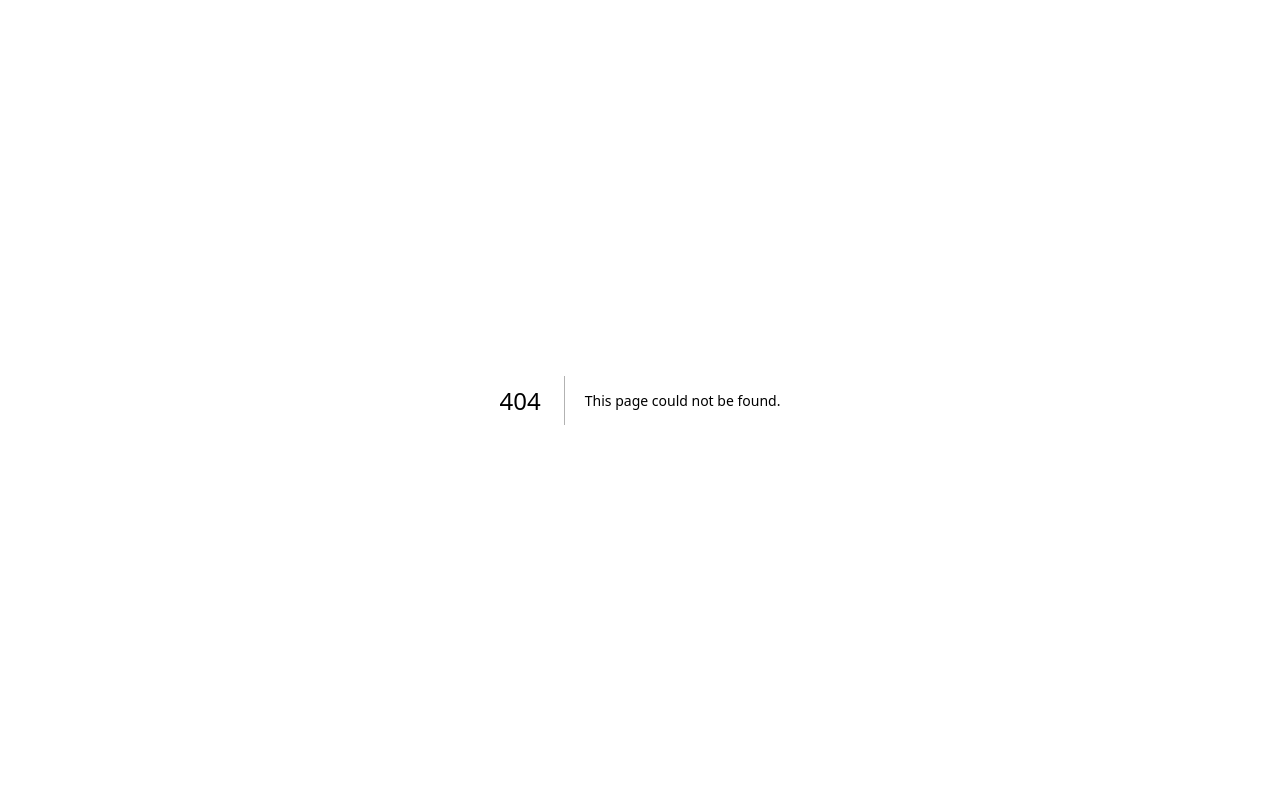
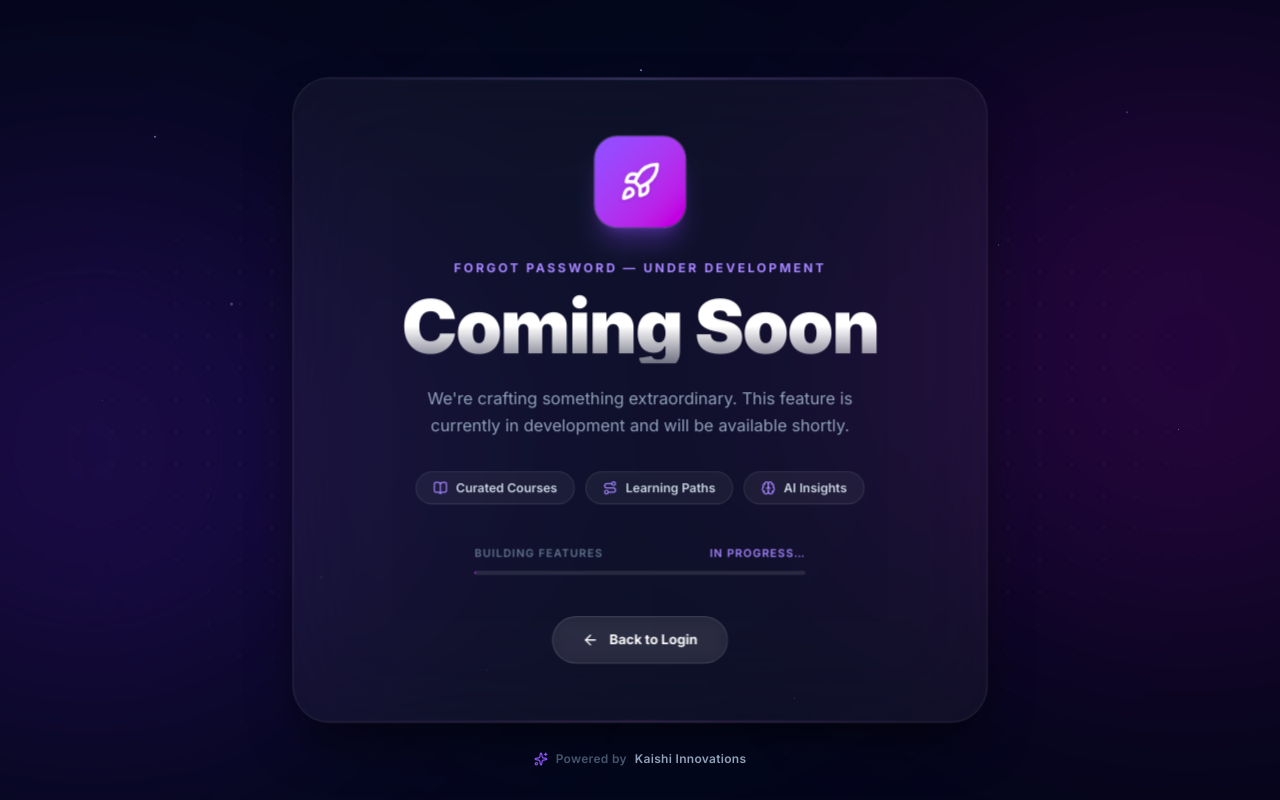
Before and after one commit to Senuja2001/learninghub, a Next.js app in the folder learninghub/: page /forgot-password in a window 1280 px wide. Before the commit this address had no page. Built offline with nearby package versions, Linux system fonts and the light colour scheme.

Commit message:
feat(AuthPages): add ComingSoon component for Forgot, Login, Register, Reset Password, and Not Found pages

```diff
--- /dev/null
+++ b/learninghub/app/(auth)/forgot-password/page.tsx
@@ -0,0 +1,11 @@
+import ComingSoon from "@/components/ComingSoon";
+
+export default function ForgotPasswordPage() {
+  return (
+    <ComingSoon
+      backHref="/login"
+      backLabel="Back to Login"
+      feature="Forgot Password"
+    />
+  );
+}
--- /dev/null
+++ b/learninghub/app/(auth)/login/page.tsx
@@ -0,0 +1,11 @@
+import ComingSoon from "@/components/ComingSoon";
+
+export default function LoginPage() {
+  return (
+    <ComingSoon
+      backHref="/"
+      backLabel="Back to Home"
+      feature="Login"
+    />
+  );
+}
--- /dev/null
+++ b/learninghub/app/(auth)/register/page.tsx
@@ -0,0 +1,11 @@
+import ComingSoon from "@/components/ComingSoon";
+
+export default function RegisterPage() {
+  return (
+    <ComingSoon
+      backHref="/"
+      backLabel="Back to Home"
+      feature="Register"
+    />
+  );
+}
--- /dev/null
+++ b/learninghub/app/(auth)/reset-password/page.tsx
@@ -0,0 +1,11 @@
+import ComingSoon from "@/components/ComingSoon";
+
+export default function ResetPasswordPage() {
+  return (
+    <ComingSoon
+      backHref="/login"
+      backLabel="Back to Login"
+      feature="Reset Password"
+    />
+  );
+}
--- /dev/null
+++ b/learninghub/app/not-found.tsx
@@ -0,0 +1,15 @@
+import ComingSoon from "@/components/ComingSoon";
+
+/**
+ * Global 404 handler — shown for any unknown route.
+ * Uses the same ComingSoon component so it matches the rest of the app.
+ */
+export default function NotFound() {
+  return (
+    <ComingSoon
+      backHref="/"
+      backLabel="Back to Home"
+      feature="Page Not Found"
+    />
+  );
+}
```
